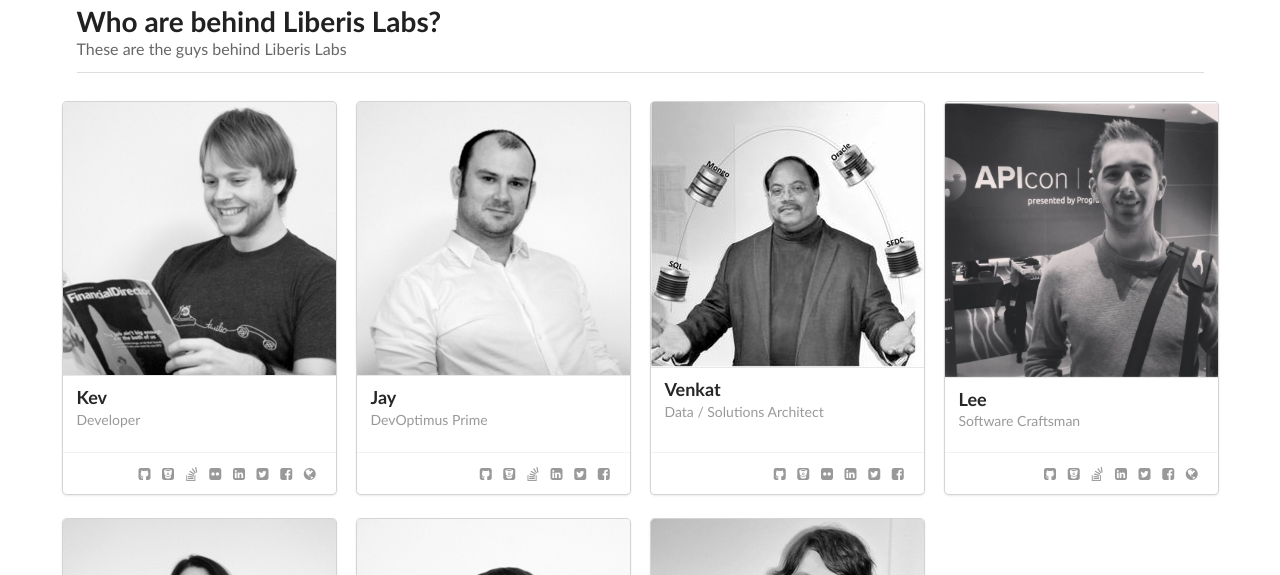
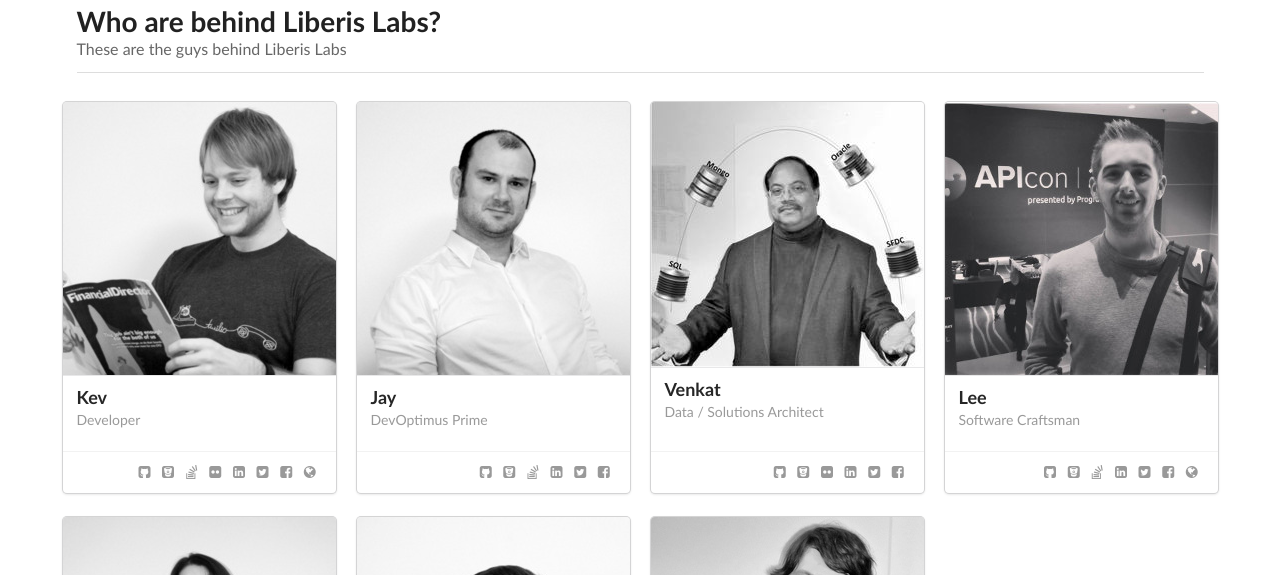
Before and after one commit to LiberisLabs/LiberisLabs.github.io, a Jekyll site: the page built from meet-the-team.html, in a window 1280 px wide and 900 px high. Shown: the part 325-900 px from the top of the window. Built offline with Jekyll 4.4.1, drawn with Linux system fonts in a browser that asks for light colours; nearby versions of some CDN libraries; some web fonts are replaced; Markdown is read by kramdown in place of the engine named in the settings.

Commit message:
Changed image to jpg and lowered quality

```diff
--- a/_data/team.yml
+++ b/_data/team.yml
@@ -42,7 +42,7 @@
 
 - name: Lee
   description:
-  image: /assets/meet-the-team/lee.png
+  image: /assets/meet-the-team/lee.jpg
   emailMd5: 9a8ee9e1fc7bcda249f3ca4ecf261438
   role: Software Craftsman
   github: Blundell89
```
Also changed, not shown: assets/meet-the-team/lee.jpg (added), assets/meet-the-team/lee.png (deleted).
